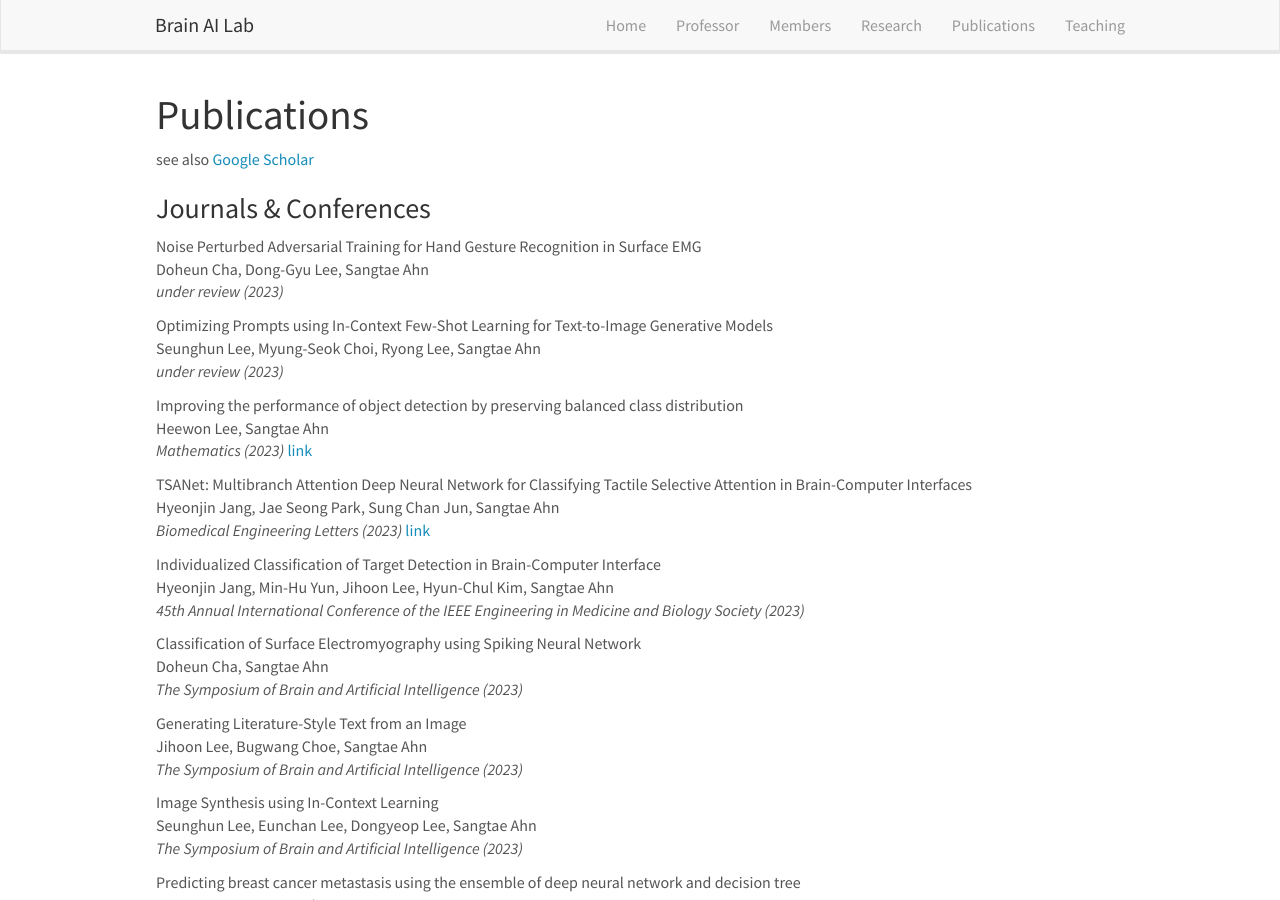
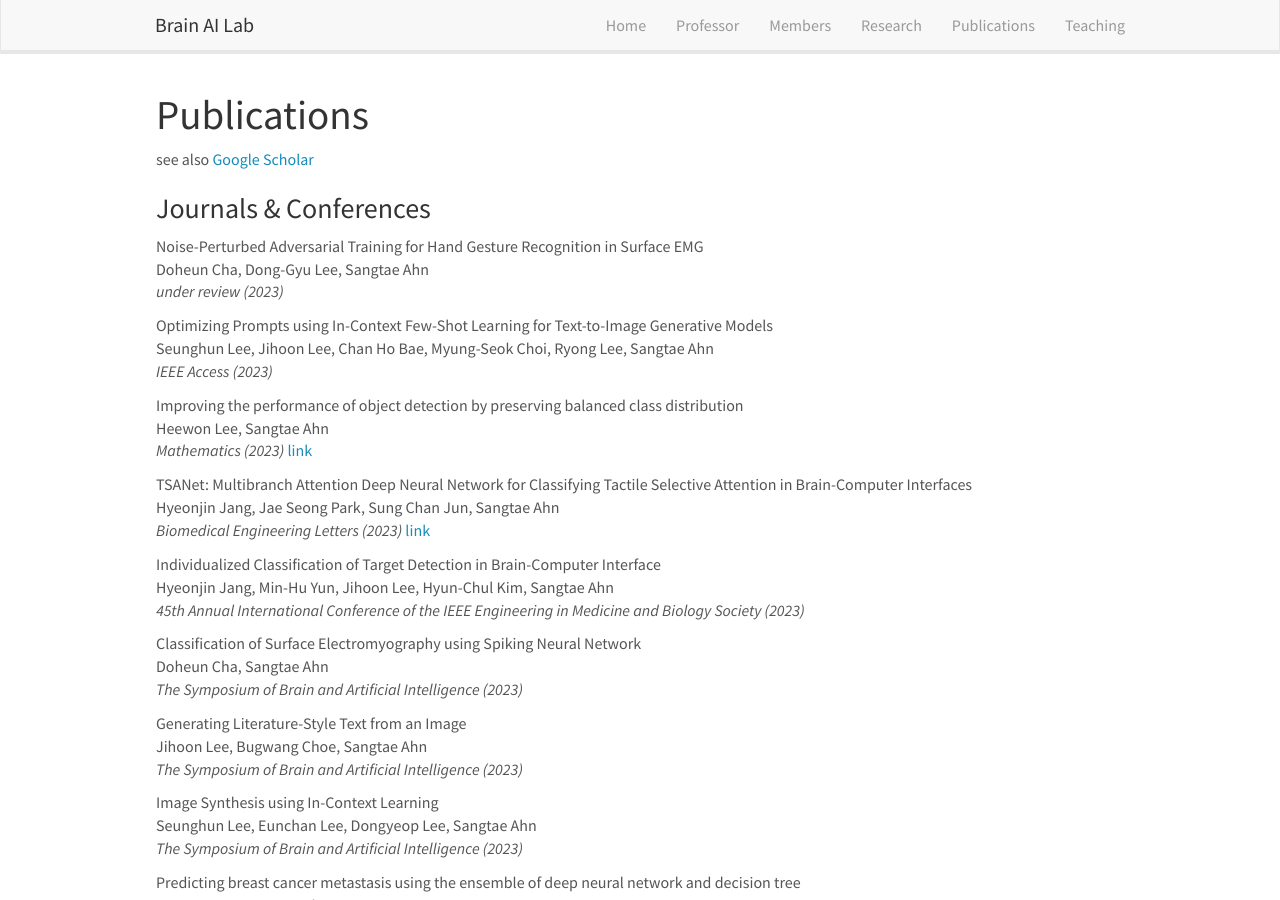
Before and after one commit to KNU-BrainAI/knu-brainai.github.io, a Jekyll site: the page built from _pages/publications.md, in a window 1280 px wide and 900 px high. Built offline with Jekyll 4.4.1, drawn with Linux system fonts in a browser that asks for light colours; nearby versions of some CDN libraries.

Commit message:
Update publist.yml

```diff
--- a/_data/publist.yml
+++ b/_data/publist.yml
@@ -1,10 +1,10 @@
-- title: "Noise Perturbed Adversarial Training for Hand Gesture Recognition in Surface EMG"
+- title: "Noise-Perturbed Adversarial Training for Hand Gesture Recognition in Surface EMG"
   authors: Doheun Cha, Dong-Gyu Lee, Sangtae Ahn
   journal: under review (2023)
 
 - title: "Optimizing Prompts using In-Context Few-Shot Learning for Text-to-Image Generative Models"
-  authors: Seunghun Lee, Myung-Seok Choi, Ryong Lee, Sangtae Ahn
-  journal: under review (2023)
+  authors: Seunghun Lee, Jihoon Lee, Chan Ho Bae, Myung-Seok Choi, Ryong Lee, Sangtae Ahn
+  journal: IEEE Access (2023)
 
 - title: "Improving the performance of object detection by preserving balanced class distribution"
   authors: Heewon Lee, Sangtae Ahn
```
